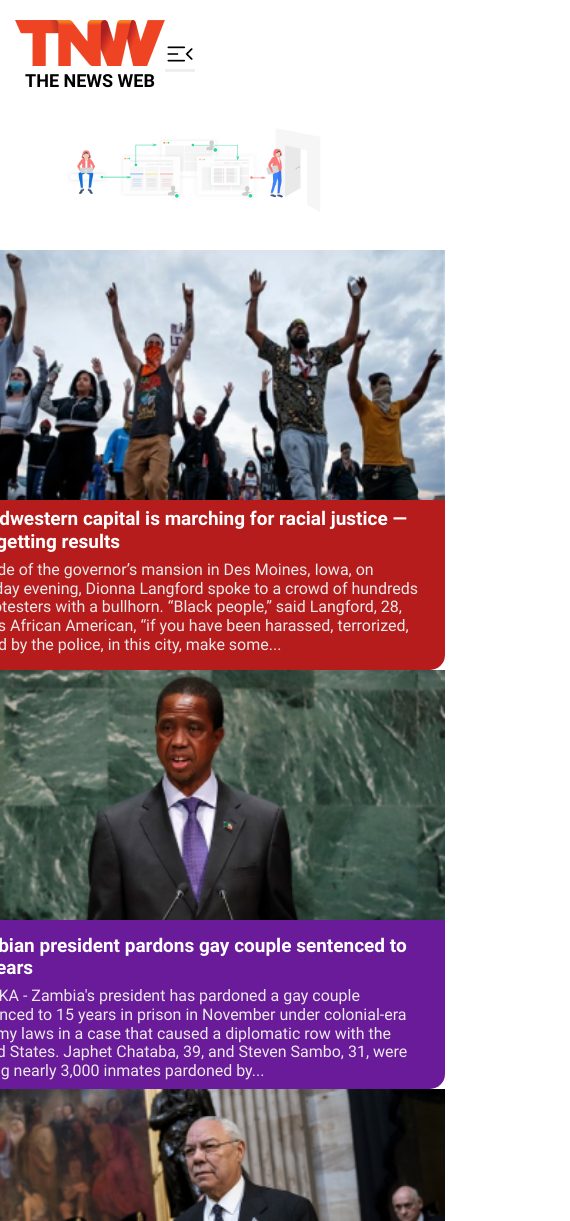
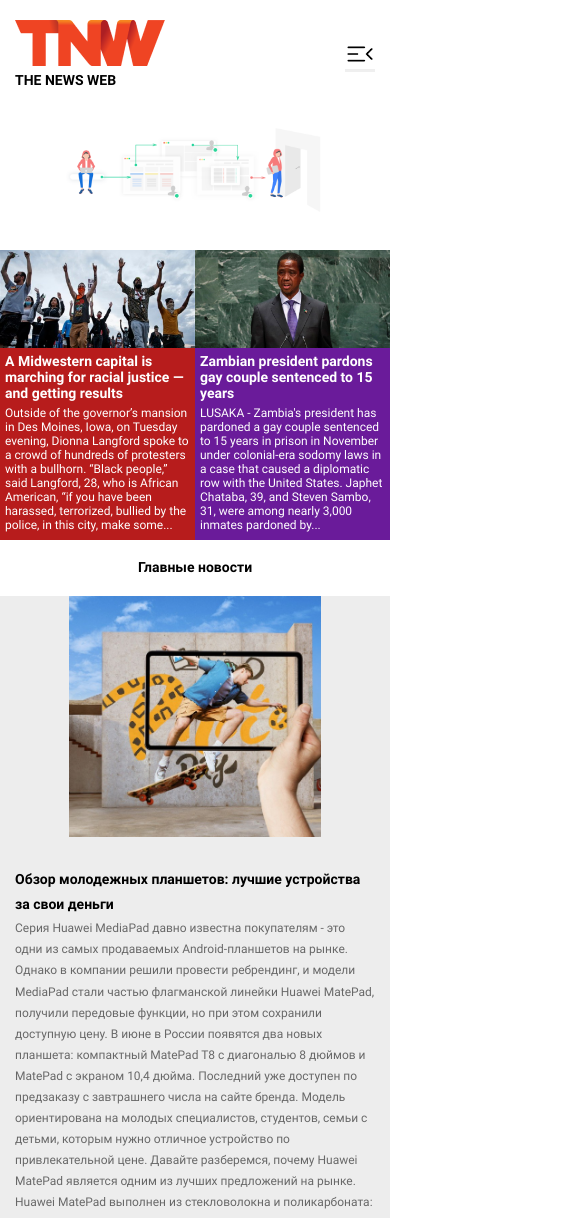
Before and after one commit to dilmurod8888/dilmurod, a plain HTML site: page index.html in a window 390 px wide. Shown: the top 1221 px of the page, 570 px wide, since content can reach past the window. Drawn offline with Linux system fonts and the light colour scheme.

Commit message:
first commit

```diff
--- a/style/media.css
+++ b/style/media.css
@@ -1,84 +1,148 @@
-@media(max-width:1140px){
+@media(max-width:1140px) {
 
-}
-@media(max-width:900px){
-    .nav_links{
-        display: none;
+    .scyt-fon{
+        width: 100%;
+        display: flex;
+        justify-content: center;
+    }
+    .nav_logo-text{
 
     }
-    .menu{
+}
+@media(max-width:900px) {
+    .nav_links {
+        display: none;
+    }
+    .shahsiz{
+        font-size: 14px;
+    }
+    .title{
+        margin: 15px 0;
+    }
+
+    .menu {
         display: block;
-    }
-    .scyt-fon{
+}
+    .img_title{
+    font-size: 16px;
+    margin: auto;
+}
+    .scyt-fon {
         flex-direction: column;
         align-items: center;
     }
-    .title{
+    .title {
         display: flex;
         justify-content: center;
+        font-size: 16px;
 
     }
-    .container{
+    .container {
         display: flex;
         flex-wrap: wrap;
     }
-    .img{
+    .img {
         width: 100%;
     }
-
-    .tex-red{
-        width: 500px;
-        border-radius:15px;
+    .tex_box-first{
+        padding: 5px;
     }
-    .tex_box{
-        order: 1;
+    .tex {
+        width: 50%;
+        justify-content: start;
+        font-size: 12px;
     }
-    .tex-purple{
-        width: 500px;
-        border-radius:15px;
-    }
-    .tex-blue{
-        width: 500px;
-        border-radius:15px;
-    }
-    .tex-green{
-        width: 500px;
-        border-radius:15px;
-    }
-    .main_text-inside{
-   flex-direction: column;
-   align-items: center;
-   justify-content: center;
-   max-width: 600px;
-   width: 100%
+    .tex_box-title{
+        font-size: 14px;
+        line-height: normal;
+        padding-bottom: 5px;
 
     }
-    .img_text{
-        width: 500px;
-        gap:30px;
+    .tex_box {
+        order: 1;
+        padding: 5px 5px 8px;
+    }
+    .tex-blue {
+        border-radius: 5px;
+    }
+    .tex-green {
+        border-radius: 5px;
+    }
+    .main_text-inside {
+        flex-wrap: wrap;
+    }
+    .img_text {
+        gap: 30px;
+        font-size: 14px;
+        overflow-x: scroll;
+        height: 300px;
+    }
+    .links {
+        flex-wrap: wrap;
+    }
+    .nike{
+        font-size: 16px;
+    }
+    .nik{
+        font-size: 14px;
+    }
+}
+
+@media(max-width:700px) {
+    .main_text-inside {
+        flex-wrap: nowrap;
+        overflow: hidden;
+        overflow-x: scroll;
+    }
+    .tex{
+        flex-shrink: 0;
 
     }
-    .img_title{
-        width: 500px;
+    .tex-blue {
+        border-radius: 0;
+    }
+    .tex-green {
+        border-radius: 0;
     }
     .syorfin{
-        width: 600px;
-
+        width: 70%;
     }
-    .links{
-        flex-wrap: wrap;
+    .shahsiz{
+        font-size: 12px;
     }
 
+    .nike{
+        font-size: 12px;
+    }
+    .nik{
+        font-size: 14px;
+    }
+}
+@media(max-width:550px) {
+        .img_title{
+            font-size: 14px;
+            margin: auto;
+        }
+        .img_text {
+            gap: 10px;
+            font-size: 12px;
+        }
+        .title{
+            font-size: 14px;
+        }
+}
+@media(max-width:) {}
 
+@media(max-width:) {}
 
-}
-@media(max-width:){}
-@media(max-width:){}
-@media(max-width:){}
-@media(max-width:){}
-@media(max-width:){}
-@media(max-width:){}
-@media(max-width:){}
-@media(max-width:){}
-@media(max-width:){}
-@media(max-width:){}
+@media(max-width:) {}
+
+@media(max-width:) {}
+
+@media(max-width:) {}
+
+@media(max-width:) {}
+
+@media(max-width:) {}
+
+@media(max-width:) {}
--- a/style/stayle.css
+++ b/style/stayle.css
@@ -31,6 +31,7 @@ a {
 }
 
 .nav {
+    width: 100%;
     display: flex;
     justify-content: space-between;
     align-items: center;
@@ -104,23 +105,23 @@ a {
     padding: 0 15px;
 }
 .tex {
+    width: 25%;
     color: white;
-    width: 100%;
     display: flex;
     flex-direction: column;
     justify-content: space-between;
 }
 
 .tex_box-first {
-    padding: 8px 15px 15px 15px;
+    padding: 8px 15px 15px;
 }
 
 .tex_box {
-    padding: 15px 15px 8px 15px;
+    padding: 15px 15px 8px;
 
 }
 
-.tex_box-text {
+.texbox-text {
     font-size: 16px;
     font-weight: 400;
     line-height: 18.75px;
@@ -130,7 +131,7 @@ a {
 .tex_box-title {
     font-size: 19px;
     line-height: 22.27px;
-    margin-bottom: 8px;
+    padding-bottom: 8px;
 }
 
 .title {
@@ -140,9 +141,12 @@ a {
     text-align: center;
     margin: 40px 0 ;
 }
-
+.syorfin{
+    width: 100%;
+}
 
 .img_title {
+    width: 100%;
     font-size: 22px;
     font-weight: 700;
     line-height: 25.78px;
@@ -158,7 +162,8 @@ a {
     line-height: 21.09px;
     color: #686868;
     text-align: left;
-    width: 540px;
+    width: 100%;
+
 }
 
 .title-box {
@@ -168,26 +173,20 @@ a {
 .scyt-fon .container {
     display: flex;
     gap: 30px;
-
+    justify-content: center;
+    align-items: center;
 }
 
 
 .img {
     margin: 15px 0 36px;
-
-}
-
-.nav_logo {
-    width: fit-content;
-    display: flex;
-    flex-direction: column;
-    align-items: center;
-    gap: 4px;
+    width: 100%;
 }
 
 .nav_logo-text {
     display: flex;
     gap: 3px;
+
 }
 
 .nike {
@@ -205,6 +204,7 @@ a {
     line-height: 21.09px;
     gap: 4px;
     color: #000;
+    width: 100%;
 }
 
 .main_text-inside {
```
